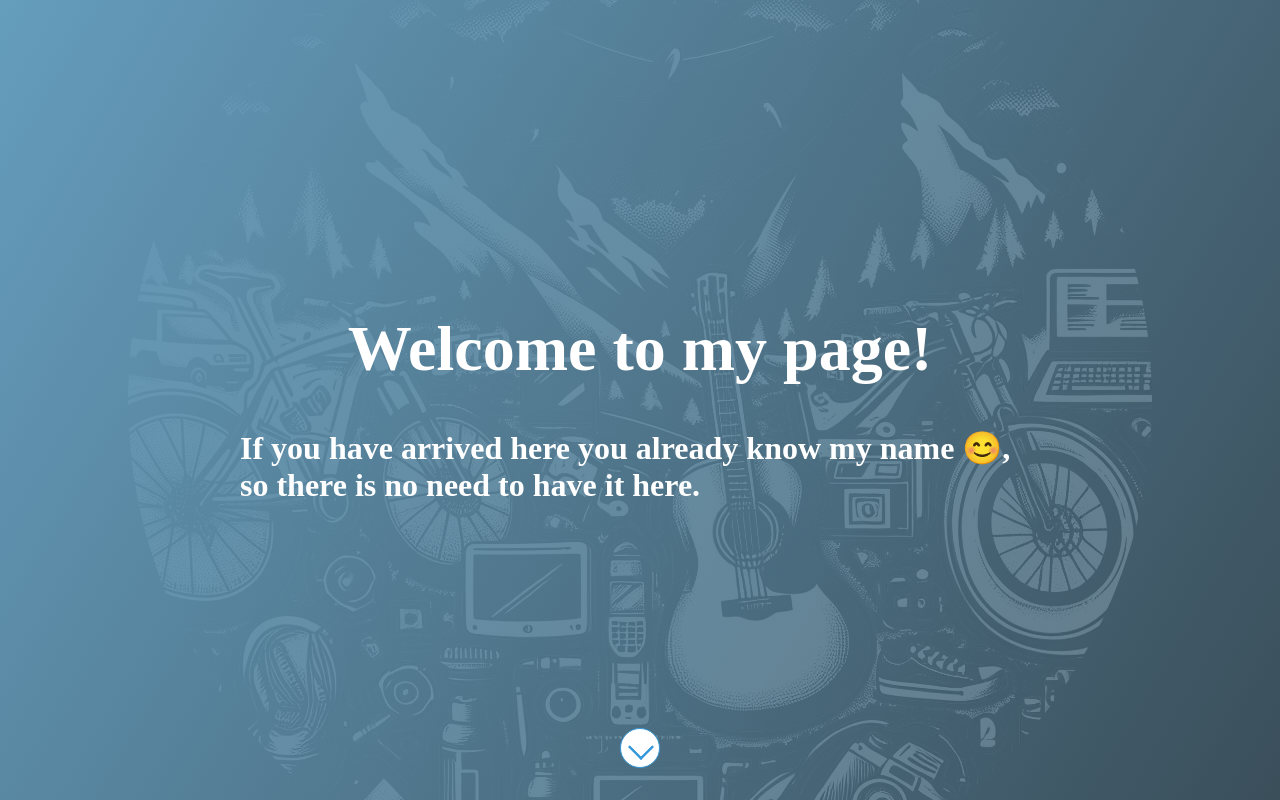
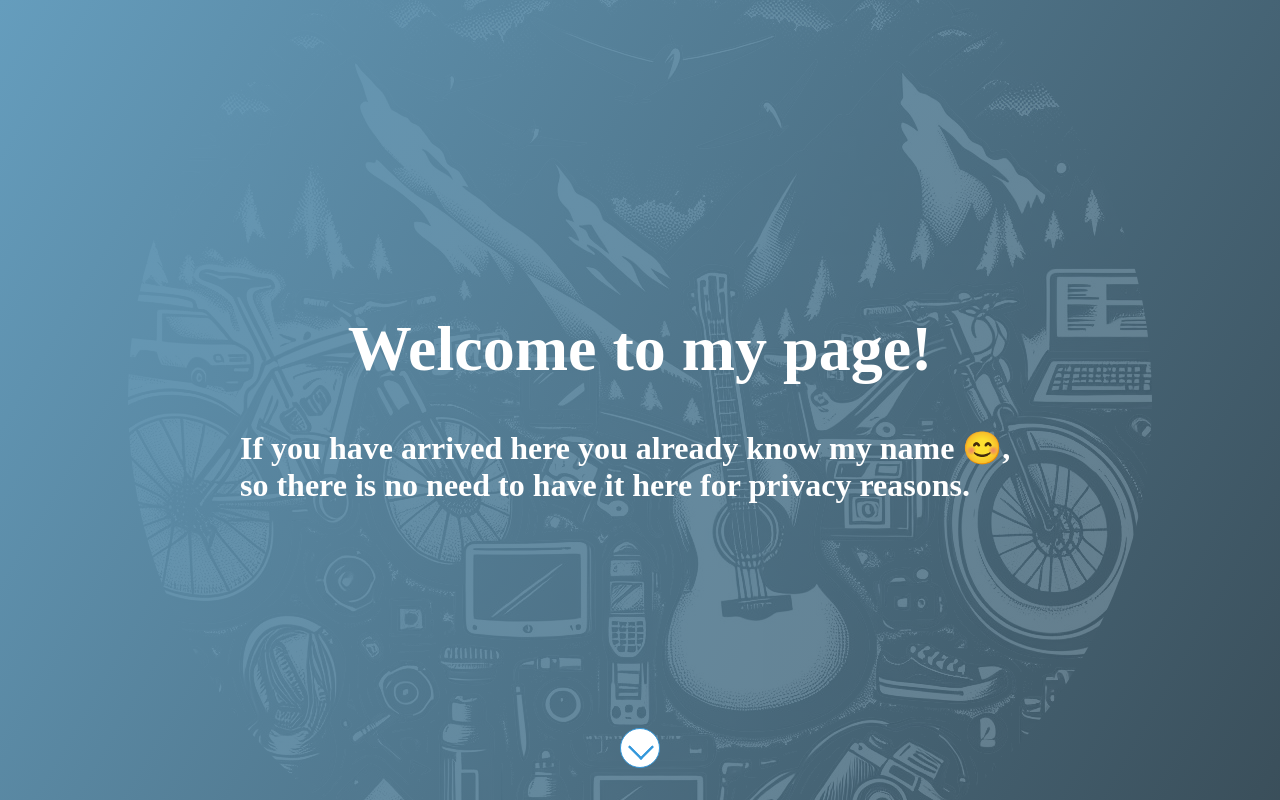
Before and after one commit to nck974/nichoko, an Angular app: page /home in a window 1280 px wide. Built offline with nearby package versions, Linux system fonts and the light colour scheme.

Commit message:
Improve some texts

```diff
--- a/src/app/content/home/pageContent.ts
+++ b/src/app/content/home/pageContent.ts
@@ -6,7 +6,7 @@ export function getHomePageContent(): PageContent[] {
         {
             id: 1,
             title: "Welcome to my page!",
-            body: "If you have arrived here you already know my name 😊, so there is no need to have it here.",
+            body: "If you have arrived here you already know my name 😊, so there is no need to have it here for privacy reasons.",
             image: "/assets/images/home/image-0-cover.png",
             altNameImage: "Cover",
         },
@@ -31,7 +31,7 @@ export function getHomePageContent(): PageContent[] {
         {
             id: 4,
             title: "Not only software!",
-            body: "I also like to keep building outside of the screen on my own if possible.",
+            body: "I also like to keep building outside of the screen.",
             clickText: "Some other projects",
             link: "/projects/diy",
             image: "/assets/images/home/image-3-build.png",
```
